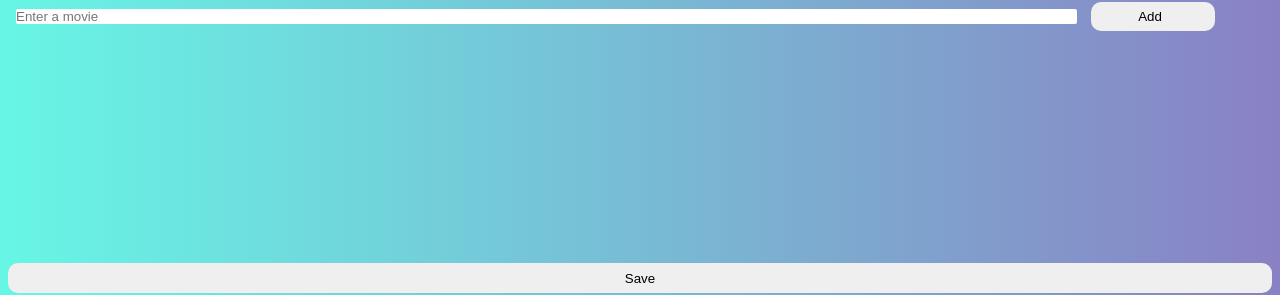
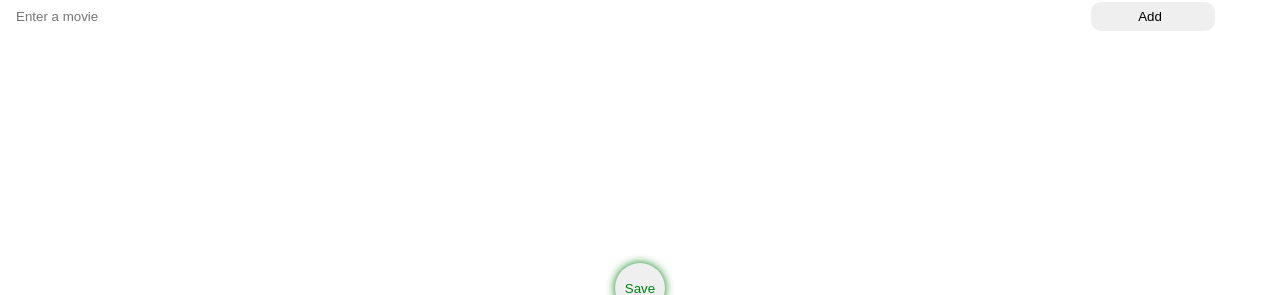
Before and after one commit to dan9d9/Movie-Night, a plain HTML site: page index.html in a window 1280 px wide. Shown: the part 66-361 px from the top of the page. Drawn offline with Linux system fonts and the light colour scheme.

Commit message:
style save button

```diff
--- a/style.css
+++ b/style.css
@@ -14,7 +14,7 @@ body {
   flex-direction: column;
   height: 100vh;
   width: 100%;
-  background-image: linear-gradient(to right, #67f6e5, #8981c4);
+  /* background-image: linear-gradient(to right, #67f6e5, #8981c4); */
   padding: 0.5em;
 }
 
@@ -101,24 +101,6 @@ button:hover {
   /* outline: solid green; */
 }
 
-/*****Submit(save) button*****/
-.submitContainer {
-  position: relative;
-  height: 30px;
-  margin-top: 1em;
-}
-
-.submitContainer button {
-  height: 100%;
-  width: 100%;
-  padding: 0.3em;
-}
-
-.submitContainer button:hover {
-  color: green;
-  box-shadow: 0px 0px 10px 0px green;
-}
-
 /*****Lists*****/
 ul {
   max-height: 195px;
@@ -127,6 +109,29 @@ ul {
   padding-bottom: 0;
   /* outline: solid green; */
 }
+
+/*****Submit(save) button*****/
+.submitContainer {
+  position: relative;
+  margin: 0.5em auto;
+  width: 50px;
+  height: 50px;
+  margin-top: 1em;
+}
+
+.submitContainer button {
+  height: 100%;
+  width: 100%;
+  border-radius: 50%;
+  color: hsl(128, 100%, 25%);
+  box-shadow: 0px 0px 10px 0px hsl(128, 100%, 25%);
+}
+
+.submitContainer button:hover {
+  color: hsl(128, 100%, 40%);
+  box-shadow: 0px 0px 10px 0px hsl(128, 100%, 40%);
+}
+
 
 /*****JS added classes*****/
 .itemClass {
```
